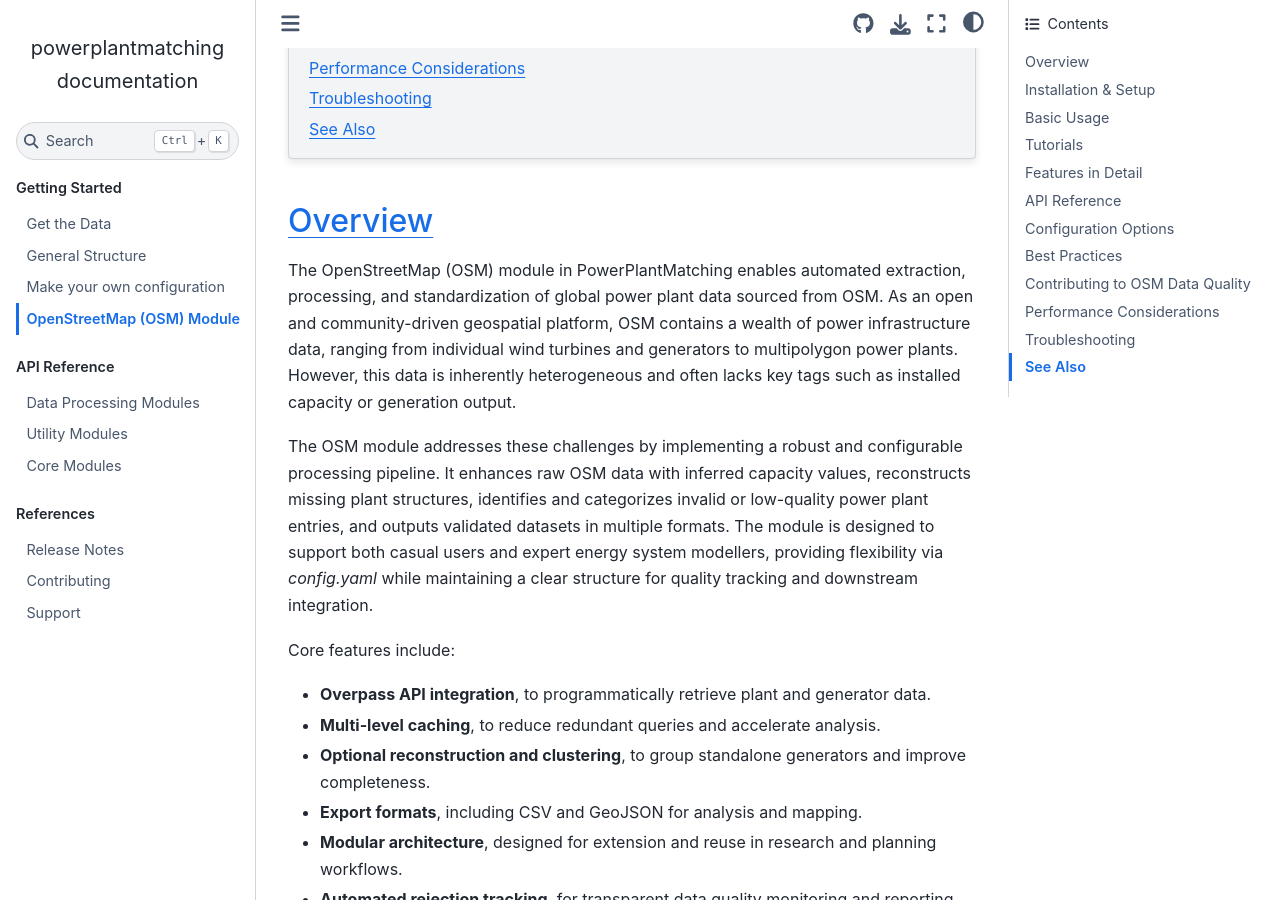
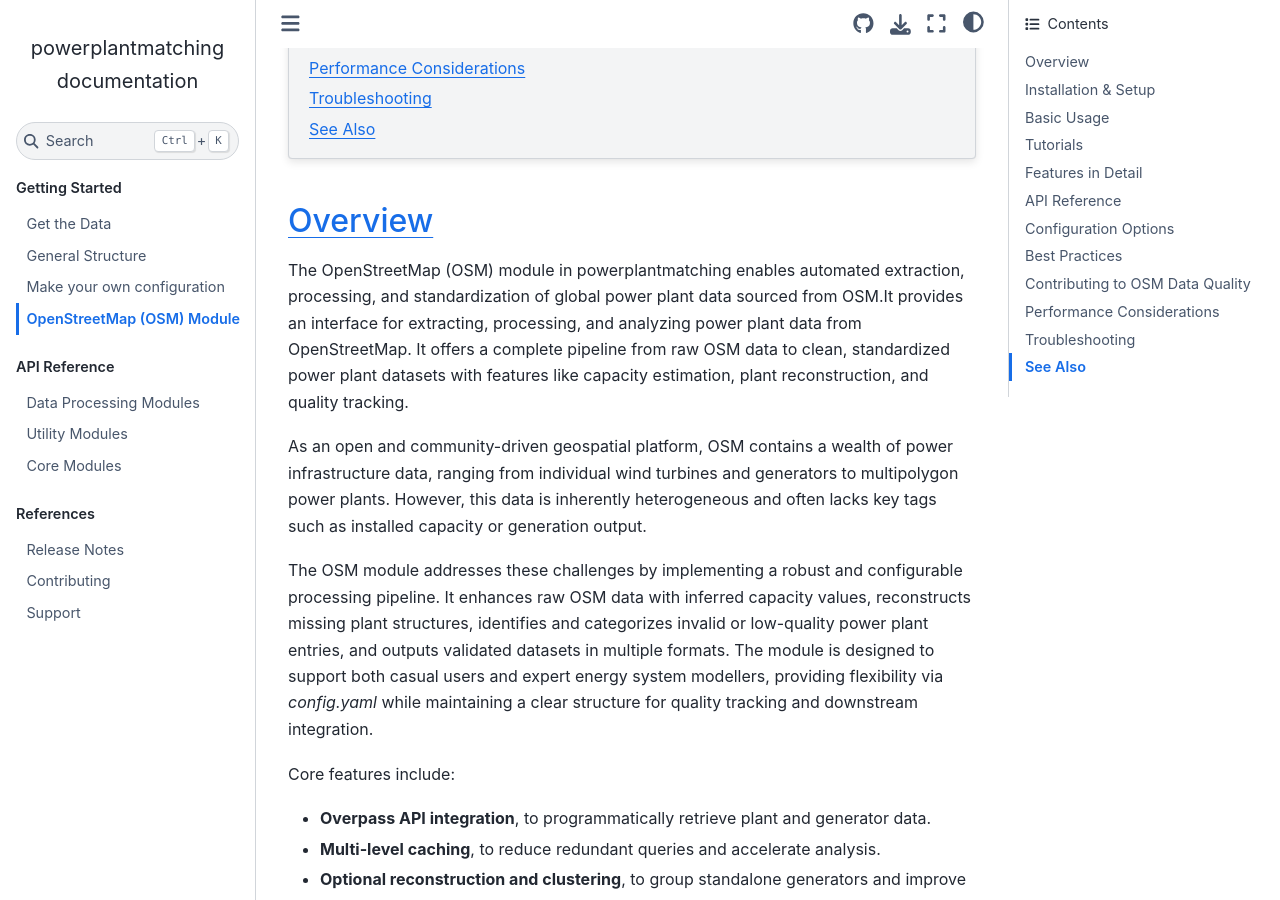
Before and after one commit to PyPSA/powerplantmatching, a Sphinx documentation site: the page built from doc/osm-module.rst, in a window 1280 px wide and 900 px high, scrolled down 896 px. Built offline with Sphinx 7.4.7 and the Sphinx Book theme 1.1.4, drawn with Linux system fonts in a browser that asks for light colours; pages that are not in the unit, such as notebooks, are missing from menus.

Commit message:
Update osm-module.rst

```diff
--- a/doc/osm-module.rst
+++ b/doc/osm-module.rst
@@ -11,7 +11,10 @@
 Overview
 --------
 
-The OpenStreetMap (OSM) module in PowerPlantMatching enables automated extraction, processing, and standardization of global power plant data sourced from OSM. As an open and community-driven geospatial platform, OSM contains a wealth of power infrastructure data, ranging from individual wind turbines and generators to multipolygon power plants. However, this data is inherently heterogeneous and often lacks key tags such as installed capacity or generation output.
+The OpenStreetMap (OSM) module in powerplantmatching enables automated extraction, processing, and standardization of global power plant data sourced from OSM.It provides an interface for extracting, processing, and analyzing power plant data from OpenStreetMap. It offers a complete pipeline from raw OSM data to clean, standardized power plant datasets with features like capacity estimation, plant reconstruction, and quality tracking.
+
+
+As an open and community-driven geospatial platform, OSM contains a wealth of power infrastructure data, ranging from individual wind turbines and generators to multipolygon power plants. However, this data is inherently heterogeneous and often lacks key tags such as installed capacity or generation output.
 
 The OSM module addresses these challenges by implementing a robust and configurable processing pipeline. It enhances raw OSM data with inferred capacity values, reconstructs missing plant structures, identifies and categorizes invalid or low-quality power plant entries, and outputs validated datasets in multiple formats. The module is designed to support both casual users and expert energy system modellers, providing flexibility via `config.yaml` while maintaining a clear structure for quality tracking and downstream integration.
 
```
